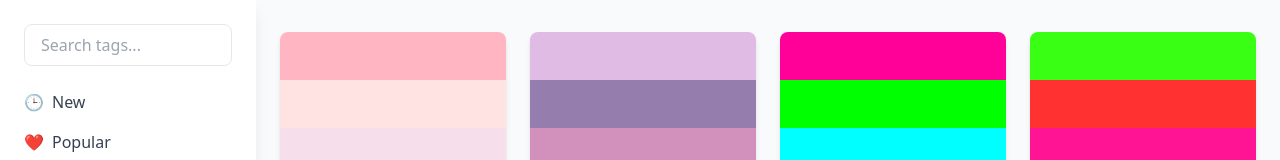
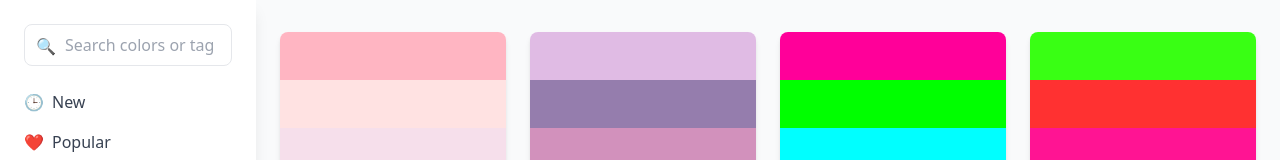
Before and after one commit to gamzesirin/Nextjs-Palette-App, a Next.js app: page / in a window 1280 px wide. Shown: the top 160 px of the page. Built offline with nearby package versions, Linux system fonts and the light colour scheme.

Commit message:
refactor: replace currentFilter with searchTerm for improved palette filtering; update Sidebar component to support searching by colors and tags

```diff
--- a/app/page.tsx
+++ b/app/page.tsx
@@ -9,14 +9,14 @@ import { generateSamplePalettes } from '@/utils/colorPalettes'
 export default function Home() {
 	const [palettes, setPalettes] = useState<ColorPalette[]>([])
 	const [selectedTags, setSelectedTags] = useState<string[]>([])
-	const [currentFilter, setCurrentFilter] = useState<string>('')
+	const [searchTerm, setSearchTerm] = useState<string>('')
 
 	useEffect(() => {
 		setPalettes(generateSamplePalettes())
 	}, [])
 
 	const handleFilterChange = (filter: string) => {
-		setCurrentFilter(filter)
+		setSearchTerm(filter)
 	}
 
 	const handleLike = (paletteId: string) => {
@@ -30,10 +30,12 @@ export default function Home() {
 	}
 
 	const filteredPalettes = palettes.filter((palette) => {
-		const matchesFilter =
-			currentFilter === '' || palette.colors.some((color) => color.toLowerCase().includes(currentFilter.toLowerCase()))
 		const matchesTags = selectedTags.length === 0 || selectedTags.every((tag) => palette.tags.includes(tag))
-		return matchesFilter && matchesTags
+		const matchesSearch =
+			searchTerm === '' ||
+			palette.colors.some((color) => color.toLowerCase().includes(searchTerm.toLowerCase())) ||
+			palette.tags.some((tag) => tag.toLowerCase().includes(searchTerm.toLowerCase()))
+		return matchesTags && matchesSearch
 	})
 
 	return (
--- a/components/Sidebar.tsx
+++ b/components/Sidebar.tsx
@@ -7,16 +7,25 @@ interface SidebarProps {
 }
 
 const Sidebar = ({ onFilterChange, onTagSelect, selectedTags }: SidebarProps) => {
+	const handleSearch = (searchTerm: string) => {
+		// Boşlukları temizle ve küçük harfe çevir
+		const cleanedSearch = searchTerm.trim().toLowerCase()
+		onFilterChange(cleanedSearch)
+	}
+
 	return (
 		<div className="fixed left-0 top-0 h-full w-64 bg-white shadow-lg p-6 overflow-y-auto">
 			{/* Arama */}
 			<div className="mb-6">
-				<input
-					type="text"
-					placeholder="Search tags..."
-					className="w-full px-4 py-2 rounded-lg border border-gray-200 focus:outline-none focus:border-blue-500"
-					onChange={(e) => onFilterChange(e.target.value)}
-				/>
+				<div className="relative">
+					<input
+						type="text"
+						placeholder="Search colors or tags..."
+						className="w-full px-4 py-2 pl-10 rounded-lg border border-gray-200 focus:outline-none focus:border-blue-500"
+						onChange={(e) => handleSearch(e.target.value)}
+					/>
+					<span className="absolute left-3 top-2.5 text-gray-400">🔍</span>
+				</div>
 			</div>
 
 			{/* Ana Menü */}
```
